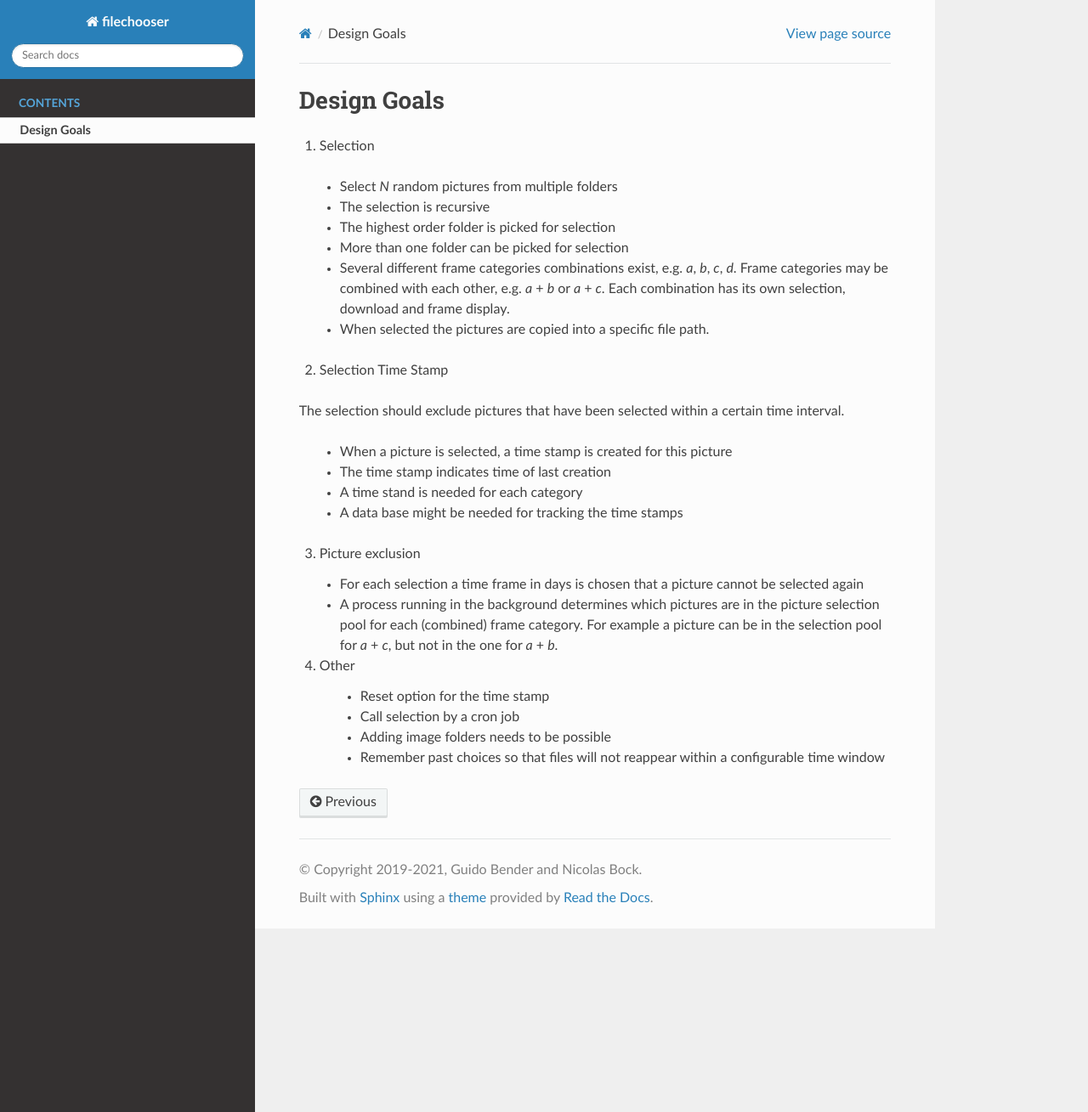
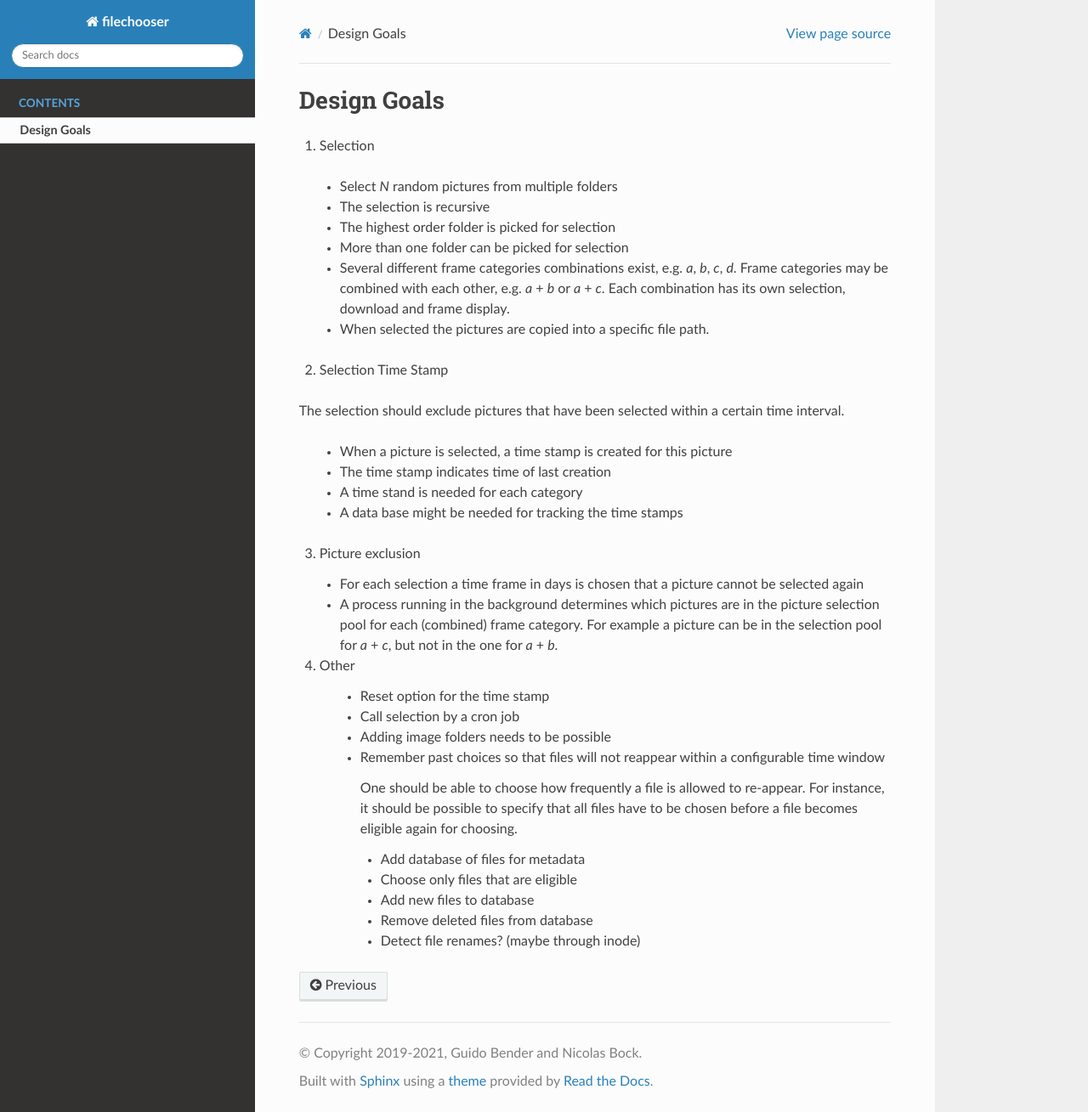
Before and after one commit to nicolasbock/filechooser, a Sphinx documentation site: the page built from docs/design_goals.rst, in a window 1280 px wide and 1309 px high. Shown: the whole window at 85% size. Built offline with Sphinx 7.4.7 and the Read the Docs theme 2.0.0, drawn with Linux system fonts in a browser that asks for light colours.

Commit message:
Add more details to design goals
Signed-off-by: Nicolas Bock <nicolasbock@gmail.com>

```diff
--- a/docs/design_goals.rst
+++ b/docs/design_goals.rst
@@ -44,3 +44,13 @@ certain time interval.
     - Adding image folders needs to be possible
     - Remember past choices so that files will not reappear within a
       configurable time window
+
+      One should be able to choose how frequently a file is allowed to
+      re-appear. For instance, it should be possible to specify that all files
+      have to be chosen before a file becomes eligible again for choosing.
+
+      - Add database of files for metadata
+      - Choose only files that are eligible
+      - Add new files to database
+      - Remove deleted files from database
+      - Detect file renames? (maybe through inode)
```
